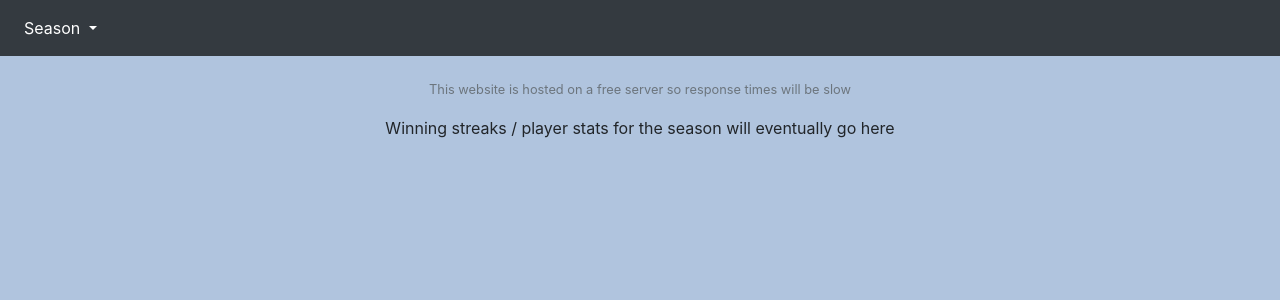
After one commit to yass8n/poker-season, a Flask app: template app/templates/season_player_stats.html in a window 1280 px wide. The commit adds this page. Shown: the top 300 px of the page. Run offline with Flask 2, Linux system fonts and the light colour scheme; the template is opened without the code that fills it, so the values that code supplies are empty; some libraries are stand-ins or nearby versions.

Commit message:
added a new page for season player stats and added some fine print

```diff
--- a/app/main.py
+++ b/app/main.py
@@ -30,6 +30,18 @@ def show(season_id: int):
     }
     return render_template('show.html', **all_data)
 
+@app.route('/season/<season_id>/streaks')
+def show_season_streaks(season_id: int):
+    season = Season.query.get(season_id)
+    club = Club.query.get(season.club_id)
+    club_seasons = club.get_all_seasons()
+    all_data = {
+        "club_seasons": club_seasons,
+        "season": season,
+        "club": club
+    }
+    return render_template('season_player_stats.html', **all_data)
+
 
 if __name__ == '__main__':
     app.run(debug=True)
--- a/app/templates/base.html
+++ b/app/templates/base.html
@@ -19,6 +19,13 @@
                      {% endfor %}
                   </div>
                </li>
+{#               {% if season %}#}
+{#               <li class="nav-item">#}
+{#                  <a class="nav-link" href="/season/{{season.id}}/streaks"  role="button">#}
+{#                  Player Stats#}
+{#                  </a>#}
+{#               </li>#}
+{#               {% endif %}#}
             </ul>
          </div>
       </nav>
@@ -29,6 +36,7 @@
       {% endif %}
    </head>
    <body>
+      <p class="text-center text-muted"><small>This website is hosted on a free server so response times will be slow</small></p>
       {% block content %}{% endblock %}
       <script src="https://code.jquery.com/jquery-3.3.1.slim.min.js" integrity="sha384-q8i/X+965DzO0rT7abK41JStQIAqVgRVzpbzo5smXKp4YfRvH+8abtTE1Pi6jizo" crossorigin="anonymous"></script>
       <script src="https://cdnjs.cloudflare.com/ajax/libs/popper.js/1.14.7/umd/popper.min.js" integrity="sha384-UO2eT0CpHqdSJQ6hJty5KVphtPhzWj9WO1clHTMGa3JDZwrnQq4sF86dIHNDz0W1" crossorigin="anonymous"></script>
--- /dev/null
+++ b/app/templates/season_player_stats.html
@@ -0,0 +1,4 @@
+{% extends 'base.html' %}
+{% block content %}
+<p class="text-center">Winning streaks / player stats for the season will eventually go here</p>
+{% endblock content %}
--- a/app/templates/show.html
+++ b/app/templates/show.html
@@ -2,7 +2,7 @@
 {% block content %}
 <h2 class="text-center">Season #{{season.season_number}}</h2>
 {% if season.link %}
-<p class="text-center"><a href="{{season.link}}" target="_blank">Rules</a></p>
+<p class="text-center"><a href="{{season.link}}" target="_blank">Rules/Point Structure</a></p>
 {% endif %}
 <table class="table poker-results-table table-hover table-bordered table-curved">
    <thead class="thead-dark">
```
Also changed, not shown: app/static/css/main.css (line endings or trailing spaces).
